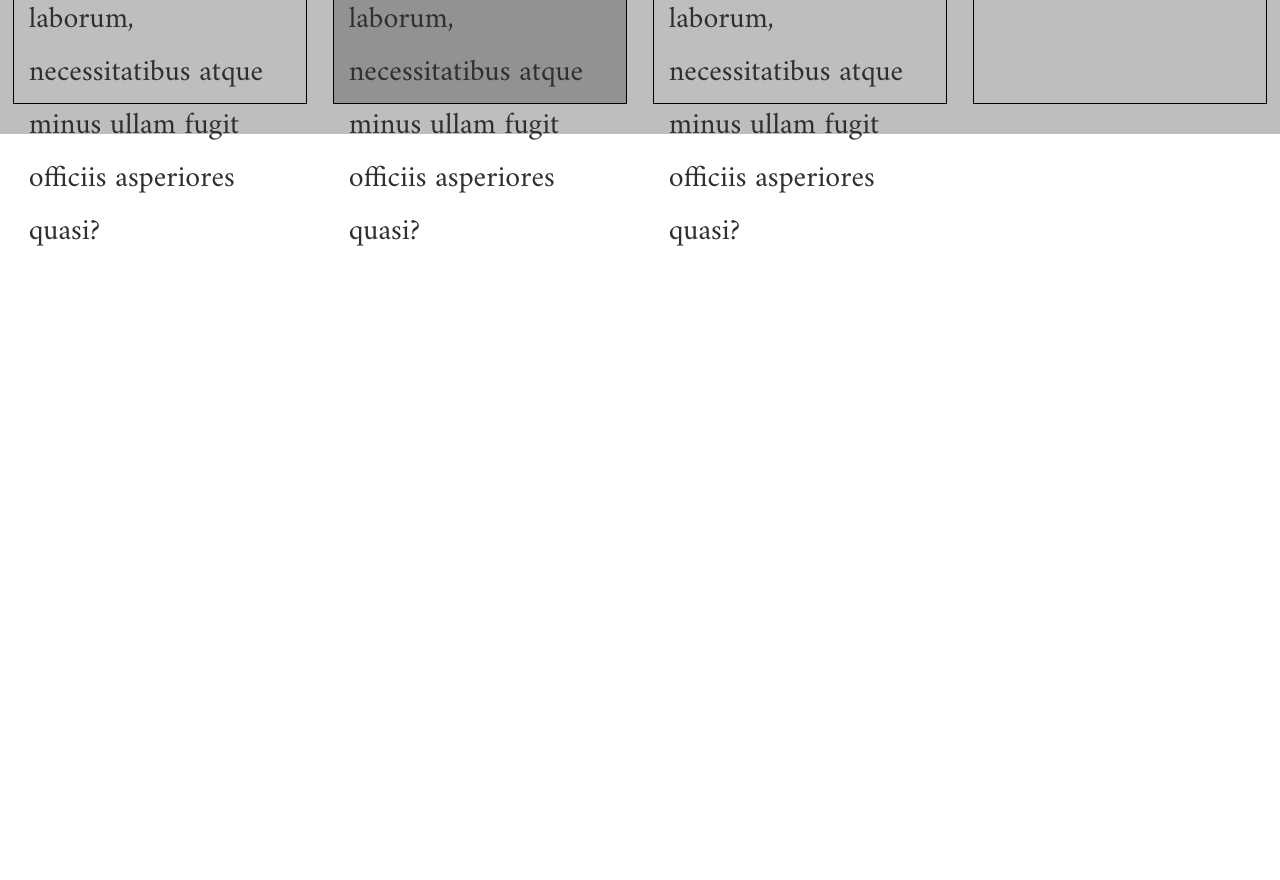
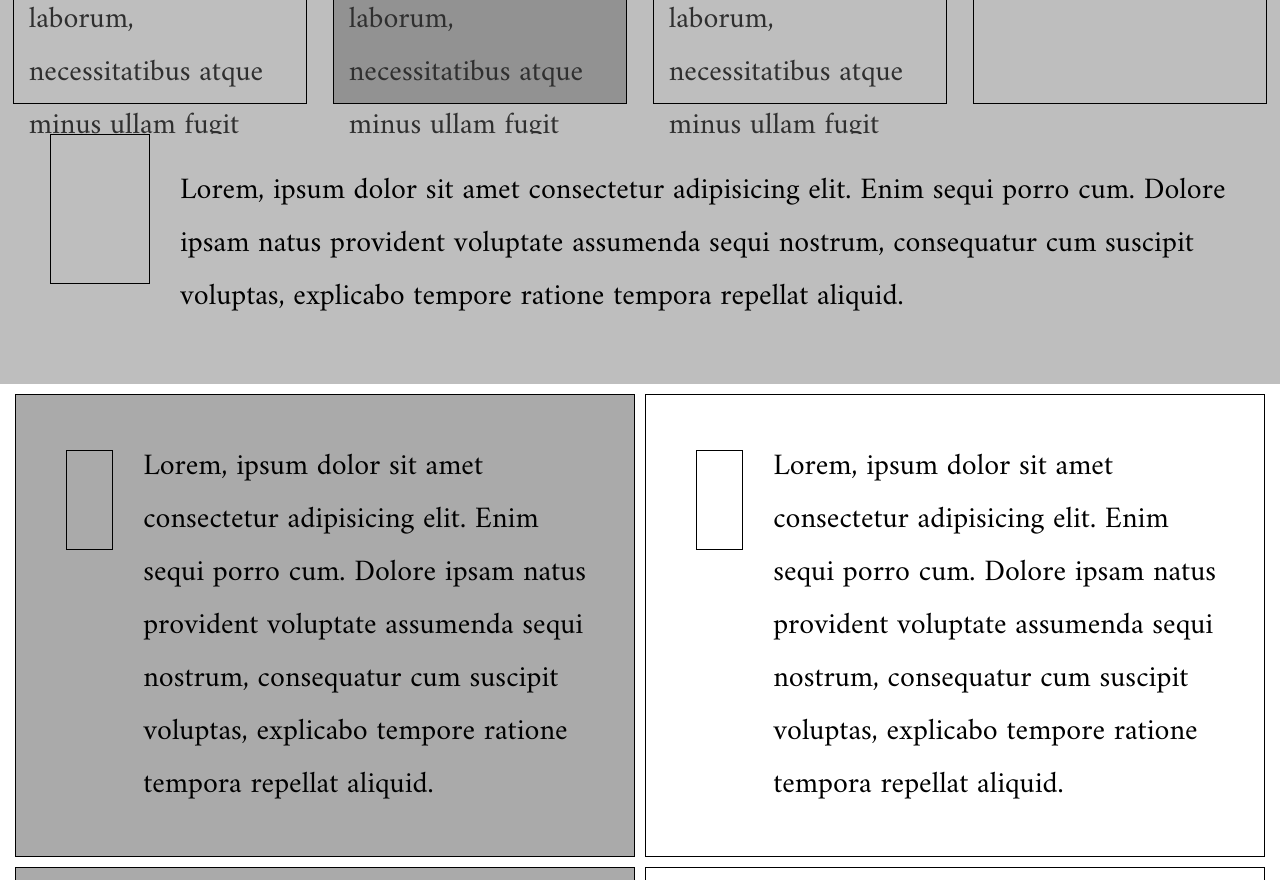
Before and after one commit to bernardogarza/design-teardown, a plain HTML site: page index.html in a window 1280 px wide. Shown: the part 1480-2360 px from the top of the page. Before the commit the page ends 1738 px from the top, so only its background shows below. Drawn offline with Linux system fonts and the light colour scheme; a web font is replaced by a local one.

Commit message:
styling the container2

```diff
--- a/index.html
+++ b/index.html
@@ -47,15 +47,54 @@
                 <div><h1>AD</h1></div>
             </div>
         </div>
-        <div class="box6"></div>
+        <div class="box6">
+            <div class="photo"></div>
+            <div class="description">
+                <p>Lorem, ipsum dolor sit amet consectetur adipisicing elit. Enim sequi porro cum. Dolore ipsam natus provident voluptate assumenda sequi nostrum, consequatur cum suscipit voluptas, explicabo tempore ratione tempora repellat aliquid.</p>
+            </div>
+        </div>
     </div>
     <div class="container2">
-            <div class="box7"></div>
-            <div class="box8"></div>
-            <div class="box9"></div>
-            <div class="box10"></div>
-            <div class="box11"></div>
-            <div class="box12"></div>
+        <div class="box7">
+            <div class="photo"></div>
+            <div class="description">
+                <p>Lorem, ipsum dolor sit amet consectetur adipisicing elit. Enim sequi porro cum. Dolore ipsam natus provident voluptate assumenda sequi nostrum, consequatur cum suscipit voluptas, explicabo tempore ratione tempora repellat aliquid.</p>
+            </div>
+        </div>
+        <div class="box8">
+            <div class="photo"></div>
+            <div class="description">
+                <p>Lorem, ipsum dolor sit amet consectetur adipisicing elit. Enim sequi porro cum. Dolore ipsam natus provident voluptate assumenda sequi nostrum, consequatur cum suscipit voluptas, explicabo tempore ratione tempora repellat aliquid.</p>
+            </div>
+        </div>
+        <div class="box9">
+            <div class="photo"></div>
+            <div class="description">
+                <p>Lorem, ipsum dolor sit amet consectetur adipisicing elit. Enim sequi porro cum. Dolore ipsam natus provident voluptate assumenda sequi nostrum, consequatur cum suscipit voluptas, explicabo tempore ratione tempora repellat aliquid.</p>
+            </div>
+        </div>
+        <div class="box10">
+            <div class="photo"></div>
+            <div class="description">
+                <p>Lorem, ipsum dolor sit amet consectetur adipisicing elit. Enim sequi porro cum. Dolore ipsam natus provident voluptate assumenda sequi nostrum, consequatur cum suscipit voluptas, explicabo tempore ratione tempora repellat aliquid.</p>
+            </div>
+        </div>
+        <div class="box11">
+            <div class="photo"></div>
+            <div class="description">
+                <p>Lorem, ipsum dolor sit amet consectetur adipisicing elit. Enim sequi porro cum. Dolore ipsam natus provident voluptate assumenda sequi nostrum, consequatur cum suscipit voluptas, explicabo tempore ratione tempora repellat aliquid.</p>
+            </div>
+        </div>
+        <div class="box12">
+            <div class="photo"></div>
+            <div class="description">
+                <p>Lorem, ipsum dolor sit amet consectetur adipisicing elit. Enim sequi porro cum. Dolore ipsam natus provident voluptate assumenda sequi nostrum, consequatur cum suscipit voluptas, explicabo tempore ratione tempora repellat aliquid.</p>
+            </div>
+        </div>
+        <div class="box13"></div>
+        <div class="box14"></div>
+        <div class="box15"></div>
+        <div class="box16"></div>
     </div>
     <div class="text">
         <p>Don't Miss The Latest</p><br>
--- a/styles/style.css
+++ b/styles/style.css
@@ -62,6 +62,21 @@
 
 .box6{
     grid-area: box6;
+    height: 250px;
+    background-color: rgb(190, 190, 190);
+    display: flex;
+    padding-left: 50px;
+}
+
+.photo{
+    width: 250px;
+    height: 150px;
+    border: 1px solid black;
+}
+
+.description{
+    font-family: 'Amiri', serif;
+    font-size: 30px;
 }
 
 .box7{
@@ -86,6 +101,36 @@
 
 .box12{
     grid-area: box12;
+}
+
+.box7,
+.box8,
+.box9,
+.box10,
+.box11,
+.box12{
+    display: flex;
+    padding: 15px 0 15px 50px;
+    border: 1px solid black;
+}
+
+.box7,
+.box9,
+.box11 {
+    background-color: #aaaaaa;
+}
+
+.container2 .photo{
+    margin-top: 40px;
+    height: 100px;
+}
+
+.box13,
+.box14,
+.box15,
+.box16 {
+    border: 1px solid black;
+    height: 600px;
 }
 
 p{
@@ -151,3 +196,15 @@ p{
     justify-content: center;
     align-items: center;
 }
+.container2 {
+    margin: 10px 15px;
+    display: grid;
+    grid-template-columns: repeat(4, 1fr);
+    grid-template-rows: repeat(4, auto);
+    grid-gap: 10px;
+    grid-template-areas:
+        "box7 box7 box8 box8"
+        "box9 box9 box10 box10"
+        "box11 box11 box12 box12"
+        "box13 box14 box15 box16";
+}
```
